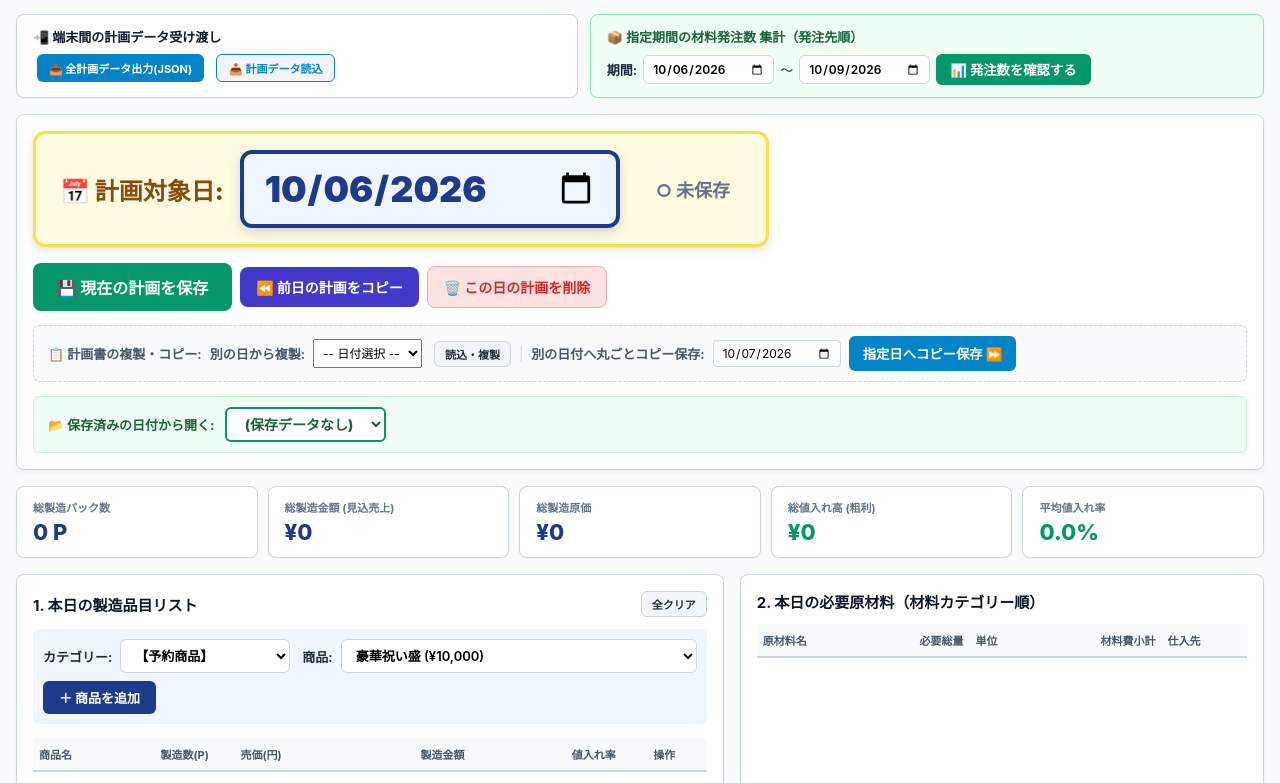
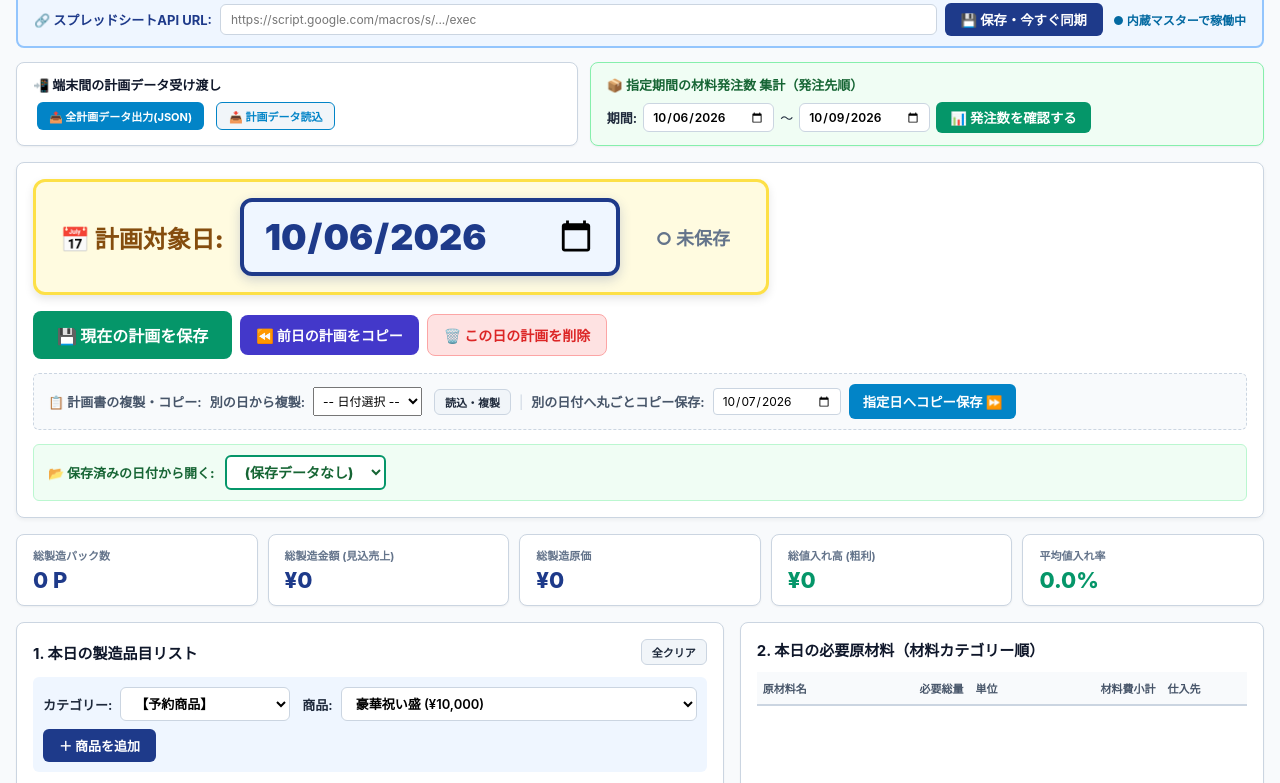
Before and after one commit to COTA-hoshuyama/sushi-app, a plain HTML site: page index.html in a window 1280 px wide. Shown: the part 114-897 px from the top of the page. Drawn offline with Linux system fonts and the light colour scheme.

Commit message:
Update index.html

```diff
--- a/index.html
+++ b/index.html
@@ -1,5 +1,115 @@
+<!DOCTYPE html>
+<html lang="ja">Skip to content
+COTA-hoshuyama
+sushi-app
+Repository navigation
+Code
+Issues
+Pull requests
+Agents
+Actions
+Projects
+Wiki
+Security and quality
+Insights
+Settings
+Files
+Go to file
+t
+T
+index.html
+sushi-app
+/
+index.html
+in
+main
+
+Edit
+
+Preview
+Indent mode
+
+Spaces
+Indent size
+
+2
+Line wrap mode
+
+No wrap
+Editing index.html file contents
+  1
+  2
+  3
+  4
+  5
+  6
+  7
+  8
+  9
+ 10
+ 11
+ 12
+ 13
+ 14
+ 15
+ 16
+ 17
+ 18
+ 19
+ 20
+ 21
+ 22
+ 23
+ 24
+ 25
+ 26
+ 27
+ 28
+ 29
+ 30
+ 31
+ 32
+ 33
+ 34
+ 35
+ 36
 <!DOCTYPE html>
 <html lang="ja">
+<head>
+<meta charset="UTF-8">
+<meta name="viewport" content="width=device-width, initial-scale=1.0">
+<title>水産寿司 製造計画システム（既存スプレッドシート直結版）</title>
+<style>
+  :root {
+    --primary: #1e3a8a;
+    --primary-light: #eff6ff;
+    --accent: #059669;
+    --border: #cbd5e1;
+    --text: #1e293b;
+    --text-muted: #64748b;
+  }
+  * { box-sizing: border-box; margin: 0; padding: 0; font-family: -apple-system, BlinkMacSystemFont, "Segoe UI", Roboto, "Hiragino Sans", sans-serif; }
+  body { background: #f8fafc; color: var(--text); padding: 16px; font-size: 13px; }
+  .container { max-width: 1460px; margin: 0 auto; }
+  header { margin-bottom: 12px; }
+  h1 { font-size: 20px; color: var(--primary); font-weight: 800; display: flex; align-items: center; gap: 8px; }
+
+  /* 既存シート直結バー */
+  .sync-bar { background: #eff6ff; border: 2px solid #93c5fd; border-radius: 8px; padding: 10px 16px; margin-bottom: 14px; display: flex; align-items: center; justify-content: space-between; gap: 10px; flex-wrap: wrap; }
+  .sync-inputs { display: flex; align-items: center; gap: 8px; flex: 1; min-width: 320px; }
+  .sync-inputs input[type="text"] { flex: 1; padding: 7px 10px; border: 1px solid var(--border); border-radius: 6px; font-size: 12px; }
+  .btn-sync { background: var(--primary); color: white; border: none; padding: 7px 16px; border-radius: 6px; font-weight: 700; cursor: pointer; }
+  .btn-sync:hover { background: #1e40af; }
+  #syncStatus { font-weight: 700; font-size: 12px; }
+
+  .top-tools { display: grid; grid-template-columns: 1fr 1.2fr; gap: 12px; margin-bottom: 16px; }
+  @media(max-width: 1024px) { .top-tools { grid-template-columns: 1fr; } }
+
+  .tool-box { background: white; border: 1px solid var(--border); border-radius: 8px; padding: 12px 16px; box-shadow: 0 1px 2px rgba(0,0,0,0.05); }
+  .box-title { font-weight: 700; color: #0f172a; margin-bottom: 8px; display: flex; align-items: center; gap: 6px; }
+
+  .range-box { background: #f0fdf4; border-color: #86efac; }
+Use Control + Shift + m to toggle the tab key moving focus. Alternatively, use esc then tab to move to the next interactive element on the page.
 <head>
 <meta charset="UTF-8">
 <meta name="viewport" content="width=device-width, initial-scale=1.0">
```
